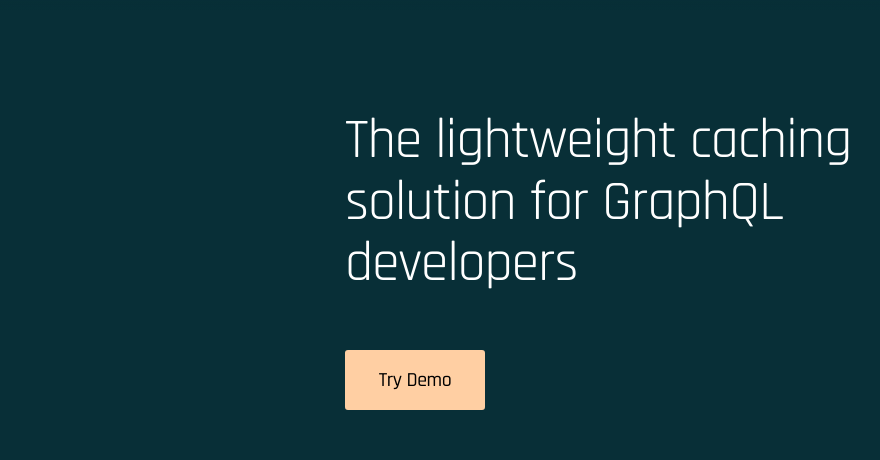
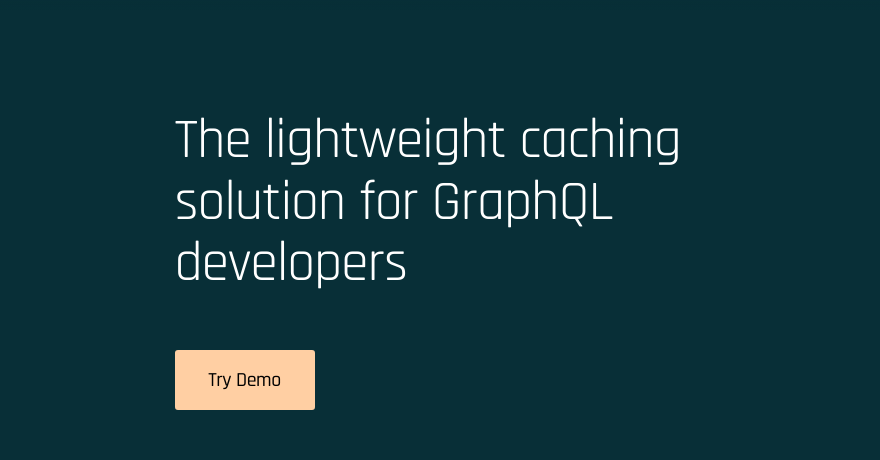
Before and after one commit to Reneeto/Qlutch2, a website: page src/client/index.html in a window 1280 px wide. Shown: the part 243-703 px from the top of the page, 248-1128 px from the left. Drawn offline with Linux system fonts and the light colour scheme; files that its build step writes are made by us from their sources; files whose address does not match are found by name.

Commit message:
Updated styling

```diff
--- a/assets/style.css
+++ b/assets/style.css
@@ -1,3 +1,7 @@
+* {
+    box-sizing: border-box;
+}
+
 body {
     background-color: #082F37;
 }
@@ -62,6 +66,8 @@
     display: flex;
     margin-top: 353px;
     margin-left: 75px;
+    flex-direction: column;
+    align-items: center;
 }
 
 h1 {
@@ -74,14 +80,12 @@
     width: 630px;
     height: 185px;
     margin: 0px;
-    align-items: center;
 }
 
 .home-main {
-    display: flex;
-    flex-direction: column;
-    margin-left: 510px;
+    margin-left: 120px;
 }
+
 
 .home-main button {
     display: inline-flex;
```
